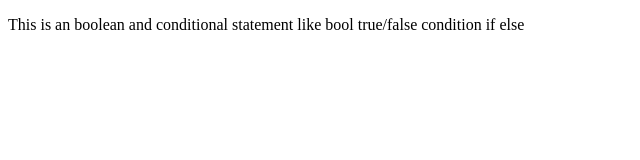
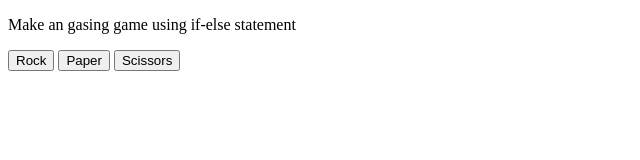
Before and after one commit to mdnayeemsarker/JavaScript, a plain HTML site: page index.html in a window 1280 px wide. Shown: the whole page, without its empty margins (0-640 px from the left). Drawn offline with Linux system fonts and the light colour scheme.

Commit message:
gasing game rock paper or scissors

```diff
--- a/index.html
+++ b/index.html
@@ -4,34 +4,91 @@
 <head>
     <meta charset="UTF-8">
     <meta name="viewport" content="width=device-width, initial-scale=1.0">
-    <title>Boolean and Conditional Statement</title>
+    <title>Gasing game</title>
 </head>
 <body>
-    <p>This is an boolean and conditional statement like bool true/false condition if else</p>
-    <script>
-        console.log(typeof 'true');
-        console.log(typeof 'false');
-        console.log(typeof true);
-        console.log(typeof false);
-        console.log(3 < 5);
-        console.log(3 > 5);
-        console.log(3 === '3.00'); // prefared this
-        console.log(3 == '3.00'); // not prefared this convert both are in same formate
+    <p>Make an gasing game using if-else statement</p>
 
-        if (3 > 5) {
-            console.log('if true');
-        }else{
-            console.log('else false');
+    <button onclick="
+    const randomNumber = Math.random();
+    let comMove = '';
+    if (randomNumber >= 0 && randomNumber < 1/3) {
+        comMove = 'rock';
+    }
+    else if (randomNumber >= 1/3 && randomNumber <= 2/3) {
+        comMove = 'paper';
+    }
+    else if (randomNumber >= 2/3 && randomNumber < 1) {
+        comMove = 'scissors';
+    }
+    console.log(comMove);
+    let result = '';
+    if (comMove === 'rock') {
+        result = 'Tai.'
+    }
+    else if (comMove === 'paper') {
+        result = 'You are lose.'
+    }
+    else if (comMove === 'scissors') {
+        result = 'You are win.'
+    }
+
+    alert(`Your move is: rock, Computer move is: ${comMove}. ${result}`);
+    ">Rock</button>
+    <button onclick="
+        const randomNumber = Math.random();
+        let comMove = '';
+        if (randomNumber >= 0 && randomNumber < 1/3) {
+            comMove = 'rock';
+        }
+        else if (randomNumber >= 1/3 && randomNumber <= 2/3) {
+            comMove = 'paper';
+        }
+        else if (randomNumber >= 2/3 && randomNumber < 1) {
+            comMove = 'scissors';
+        }
+        console.log(comMove);
+        let result = '';
+        if (comMove === 'rock') {
+            result = 'You are win.'
+        }
+        else if (comMove === 'paper') {
+            result = 'Tai.'
+        }
+        else if (comMove === 'scissors') {
+            result = 'You are lose.'
         }
 
-        if (3 >= 4) {
-            console.log('you can buy this');
-            console.log('congras.!');
-        }else if (3 >= 2) {
-            console.log('Almost there');
-        }else{
-            console.log('you can not buy this');
+        alert(`Your move is: paper, Computer move is: ${comMove}. ${result}`);
+    ">Paper</button>
+    <button onclick="
+        const randomNumber = Math.random();
+        let comMove = '';
+        if (randomNumber >= 0 && randomNumber < 1/3) {
+            comMove = 'rock';
         }
+        else if (randomNumber >= 1/3 && randomNumber <= 2/3) {
+            comMove = 'paper';
+        }
+        else if (randomNumber >= 2/3 && randomNumber < 1) {
+            comMove = 'scissors';
+        }
+        console.log(comMove);
+        let result = '';
+        if (comMove === 'rock') {
+            result = 'You are lose.'
+        }
+        else if (comMove === 'paper') {
+            result = 'You are win.'
+        }
+        else if (comMove === 'scissors') {
+            result = 'Tai.'
+        }
+
+        alert(`Your move is: scissors, Computer move is: ${comMove}. ${result}`);
+    ">Scissors</button>
+
+    <script>
 
     </script>
 </body>
```
